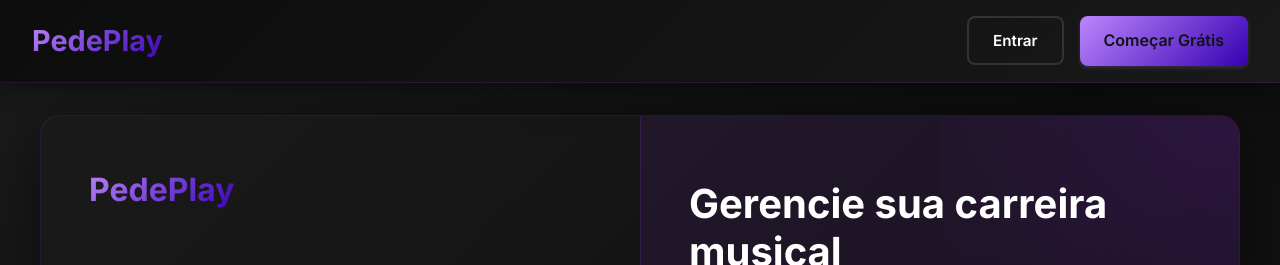
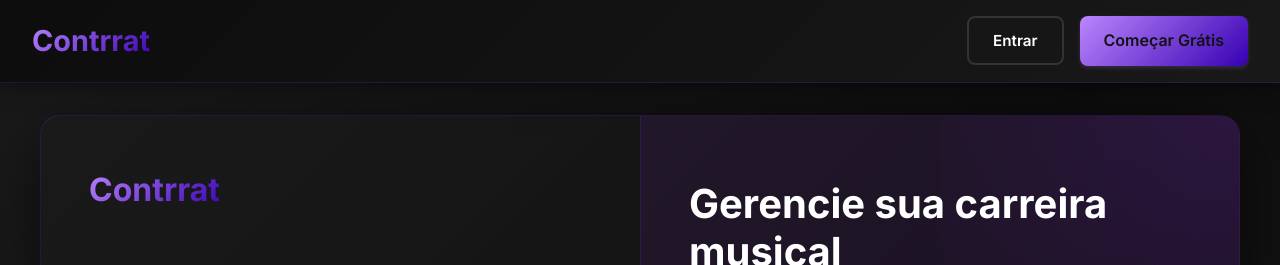
Before and after one commit to matteusmoreno/pedeplay-frontend, a React (Create React App) app: page /login in a window 1280 px wide. Shown: the top 265 px of the page. Built offline with nearby package versions, Linux system fonts and the light colour scheme.

Commit message:
change the name Pedeplay to Contrrat

```diff
--- a/public/index.html
+++ b/public/index.html
@@ -6,10 +6,10 @@
   <link rel="icon" href="%PUBLIC_URL%/favicon.ico" />
   <meta name="viewport" content="width=device-width, initial-scale=1" />
   <meta name="theme-color" content="#000000" />
-  <meta name="description" content="PedePlay - Peça sua música" />
+  <meta name="description" content="Contrrat - Plataforma completa para artistas" />
   <link rel="apple-touch-icon" href="%PUBLIC_URL%/logo192.png" />
   <link rel="manifest" href="%PUBLIC_URL%/manifest.json" />
-  <title>PedePlay</title>
+  <title>Contrrat</title>
 </head>
 
 <body>
--- a/src/components/Header/Header.js
+++ b/src/components/Header/Header.js
@@ -35,7 +35,7 @@ const Header = () => {
         <header className={`header ${isDashboard ? 'header-dashboard' : ''}`}>
             <div className="header-container">
                 <Link to="/" className="header-logo">
-                    <span className="logo-text">PedePlay</span>
+                    <span className="logo-text">Contrrat</span>
                 </Link>
 
                 {!isDashboard && (
--- a/src/pages/HomePage/HomePage.js
+++ b/src/pages/HomePage/HomePage.js
@@ -34,7 +34,7 @@ const HomePage = () => {
                     </h1>
                     <p className="hero-subtitle">
                         Da gestão de agenda e propostas até pedidos ao vivo e transmissões.
-                        PedePlay é a solução completa para artistas modernos que querem
+                        Contrrat é a solução completa para artistas modernos que querem
                         profissionalizar sua carreira e monetizar seu talento.
                     </p>
                     <div className="hero-stats">
@@ -215,7 +215,7 @@ const HomePage = () => {
                 <div className="container">
                     <div className="benefits-content">
                         <div className="benefits-text">
-                            <h2 className="section-title">Por que escolher o PedePlay?</h2>
+                            <h2 className="section-title">Por que escolher o Contrrat?</h2>
                             <div className="benefits-list">
                                 <div className="benefit-item">
                                     <FaCheckCircle />
@@ -281,7 +281,7 @@ const HomePage = () => {
                     <div className="cta-content">
                         <h2 className="cta-title">Pronto para profissionalizar sua carreira?</h2>
                         <p className="cta-subtitle">
-                            Junte-se a centenas de artistas que já estão usando o PedePlay para
+                            Junte-se a centenas de artistas que já estão usando o Contrrat para
                             gerenciar sua agenda, receber propostas e interagir com o público.
                         </p>
                         <div className="cta-actions">
@@ -301,7 +301,7 @@ const HomePage = () => {
                 <div className="container">
                     <div className="footer-content">
                         <div className="footer-brand">
-                            <h3>PedePlay</h3>
+                            <h3>Contrrat</h3>
                             <p>A plataforma completa para artistas modernos</p>
                         </div>
                         <div className="footer-links">
@@ -312,12 +312,12 @@ const HomePage = () => {
                             </div>
                             <div className="footer-column">
                                 <h4>Contato</h4>
-                                <a href="mailto:contato@pedeplay.com">contato@pedeplay.com</a>
+                                <a href="mailto:contato@contrrat.com">contato@contrrat.com</a>
                             </div>
                         </div>
                     </div>
                     <div className="footer-bottom">
-                        <p>PedePlay © 2025. Todos os direitos reservados.</p>
+                        <p>Contrrat © 2025. Todos os direitos reservados.</p>
                     </div>
                 </div>
             </footer>
--- a/src/pages/LoginPage/LoginPage.js
+++ b/src/pages/LoginPage/LoginPage.js
@@ -51,7 +51,7 @@ const LoginPage = () => {
                 <div className="login-form-section">
                     <div className="login-header">
                         <Link to="/" className="login-logo">
-                            PedePlay
+                            Contrrat
                         </Link>
                     </div>
 
--- a/src/pages/PublicShowPage/PublicShowPage.js
+++ b/src/pages/PublicShowPage/PublicShowPage.js
@@ -39,7 +39,7 @@ const PublicShowPage = () => {
     const [isBookingOpen, setIsBookingOpen] = useState(false); // <-- Estado do Modal
 
     const [viewerId] = useState(() => {
-        const storageKey = `pedeplay-viewer-${artistId}`;
+        const storageKey = `contrrat-viewer-${artistId}`;
         let existingId = sessionStorage.getItem(storageKey);
 
         if (!existingId) {
--- a/src/pages/RegisterPage/RegisterPage.js
+++ b/src/pages/RegisterPage/RegisterPage.js
@@ -141,7 +141,7 @@ const RegisterPage = () => {
                 {/* Header com Logo */}
                 <div className="register-header">
                     <Link to="/" className="register-logo">
-                        PedePlay
+                        Contrrat
                     </Link>
                     <div className="register-login-link">
                         Já tem uma conta? <Link to="/login">Entrar</Link>
```
